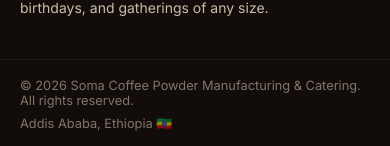
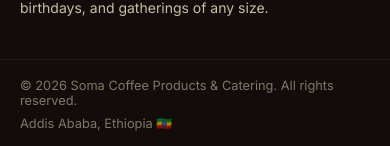
Before and after one commit to backendn/coffee-catering, a React (Vite) app in the folder frontend/: page / in a window 390 px wide. Shown: the part 4637-4783 px from the top of the page. Built offline with nearby package versions, Linux system fonts and the light colour scheme; no server answers.

Commit message:
fix: added phone number and real email adress in the footer

```diff
--- a/frontend/src/components/layout/Publicfooter.tsx
+++ b/frontend/src/components/layout/Publicfooter.tsx
@@ -134,7 +134,7 @@
           color: "rgba(201,189,169,0.6)",
         }}
       >
-        <span>© {new Date().getFullYear()} Soma Coffee Powder Manufacturing & Catering. All rights reserved.</span>
+        <span>© {new Date().getFullYear()} Soma Coffee Products & Catering. All rights reserved.</span>
         <span>Addis Ababa, Ethiopia 🇪🇹</span>
       </div>
     </footer>
```
